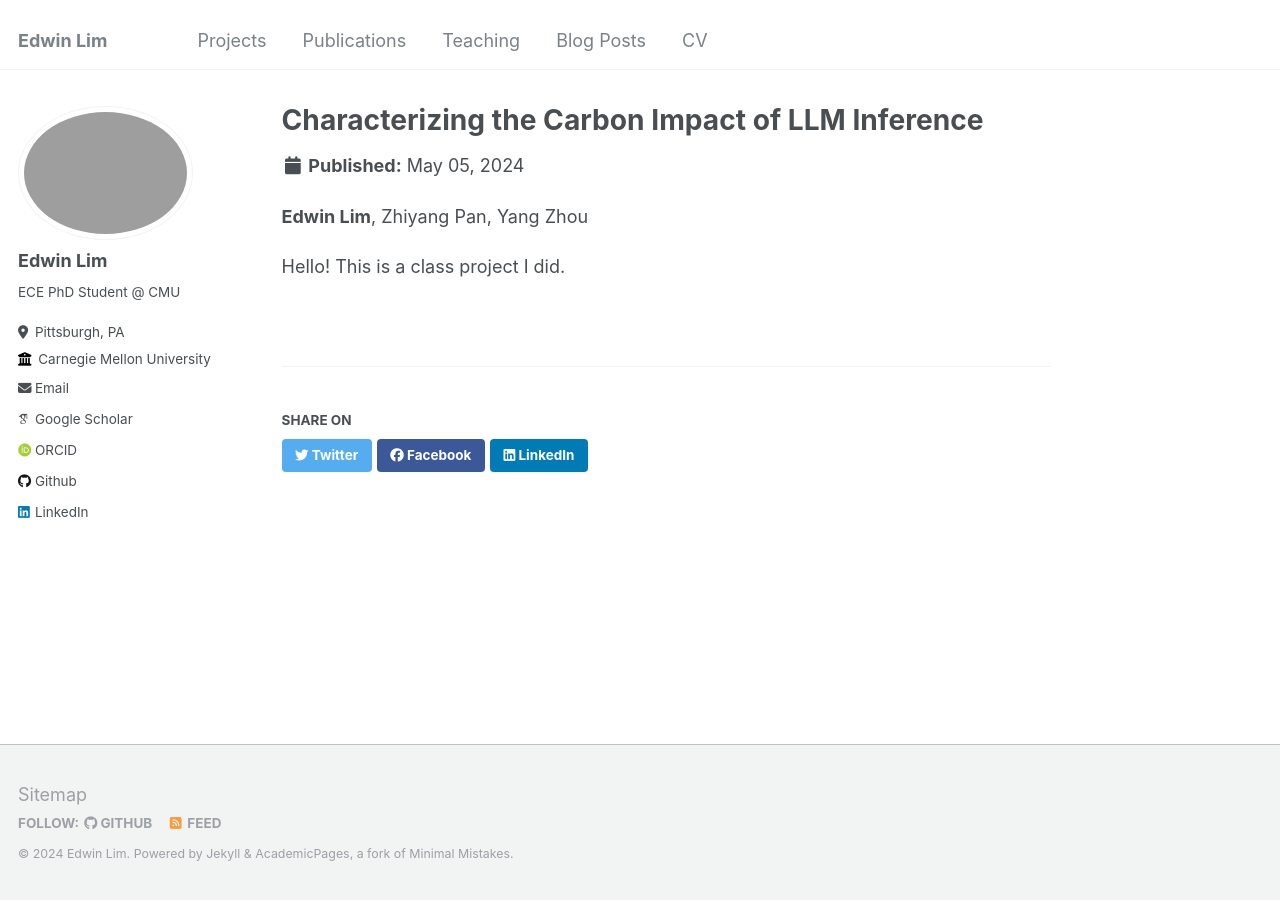
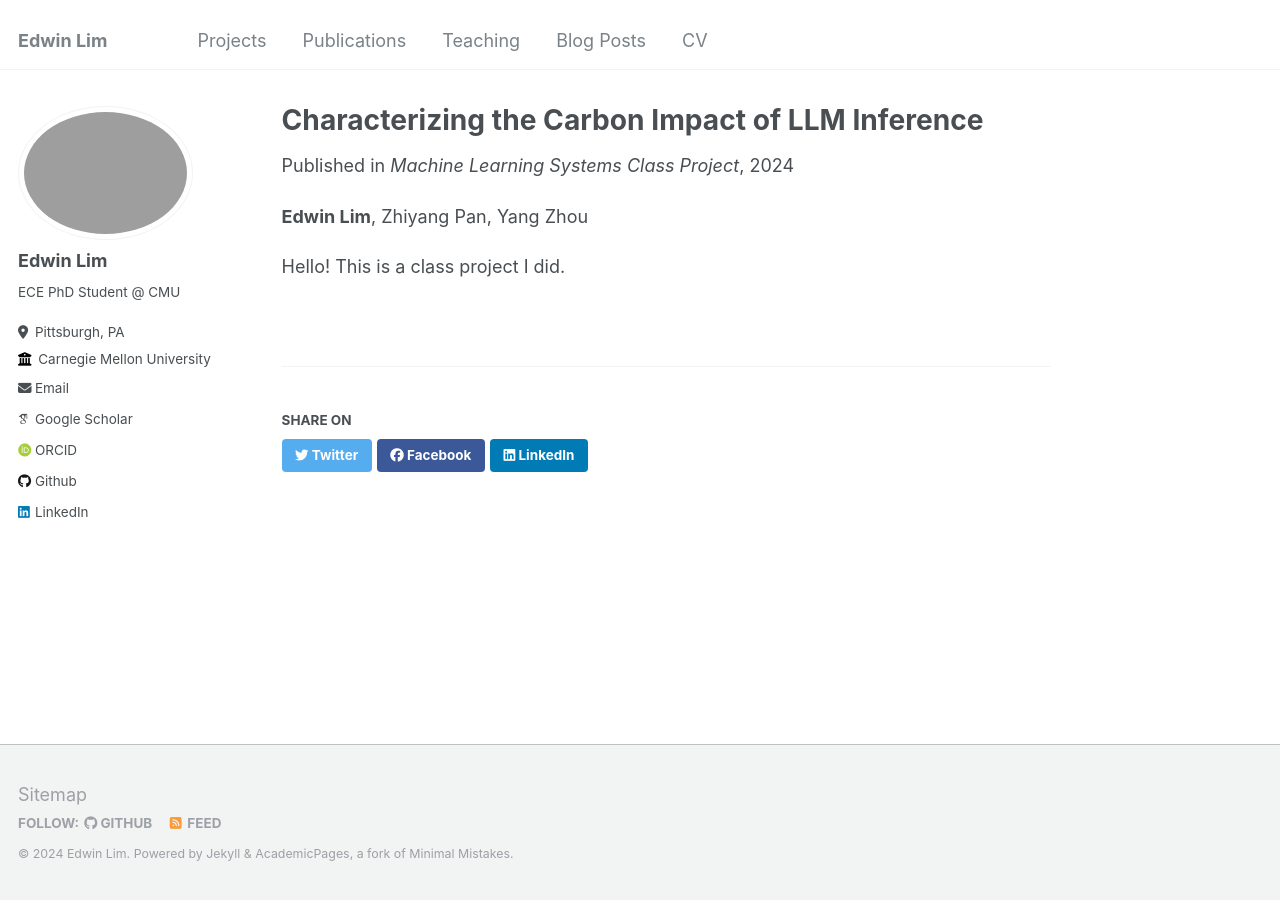
Before and after one commit to edwinlim0919/edwinlim0919.github.io, a Jekyll site: the page built from _projects/2024-05-05-LLMCarbonCharacterization.md, in a window 1280 px wide. Built offline with Jekyll 4.4.1, drawn with Linux system fonts in a browser that asks for light colours; some web fonts are replaced.

Commit message:
oops, added the venue lol

```diff
--- a/_projects/2024-05-05-LLMCarbonCharacterization.md
+++ b/_projects/2024-05-05-LLMCarbonCharacterization.md
@@ -3,6 +3,7 @@ title: "Characterizing the Carbon Impact of LLM Inference"
 collection: projects
 permalink: /projects/2024-05-05-LLMCarbonCharacterization
 date: 2024-05-05
+venue: "Machine Learning Systems Class Project"
 paperurl: "https://edwinlim0919.github.io/files/2024-05-05-LLMCarbonCharacterization.pdf"
 ---
 
```
